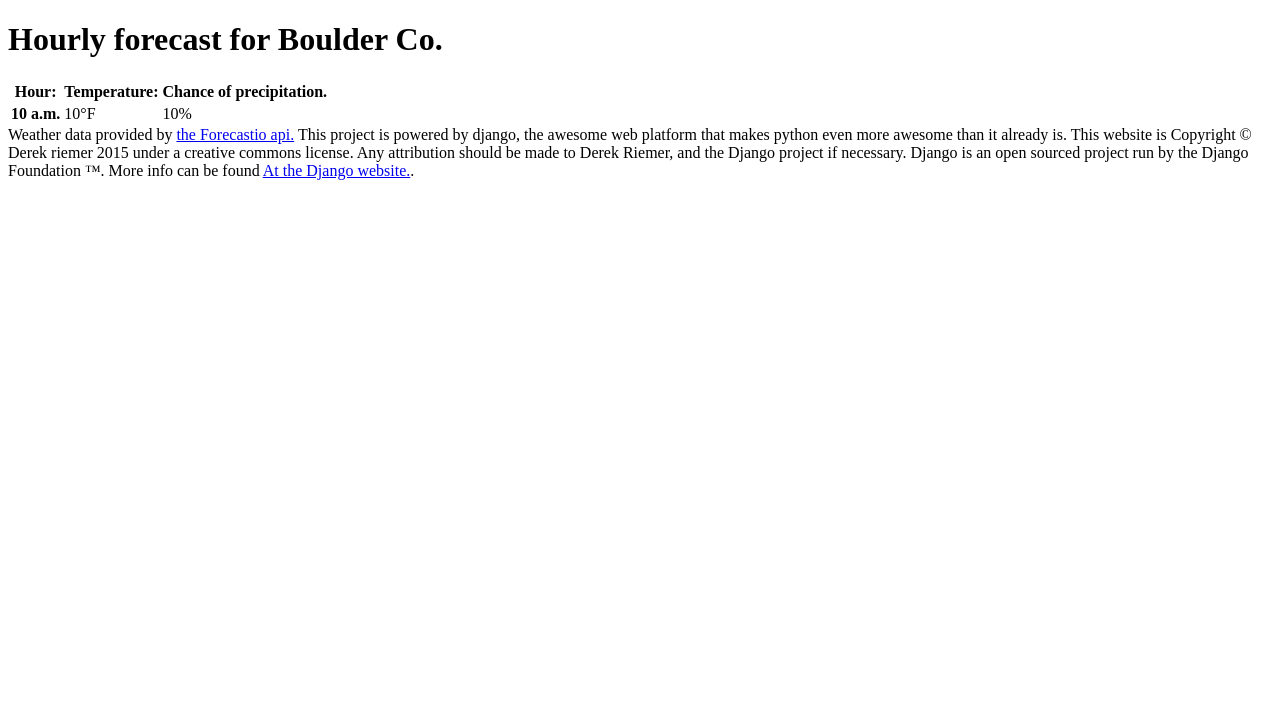
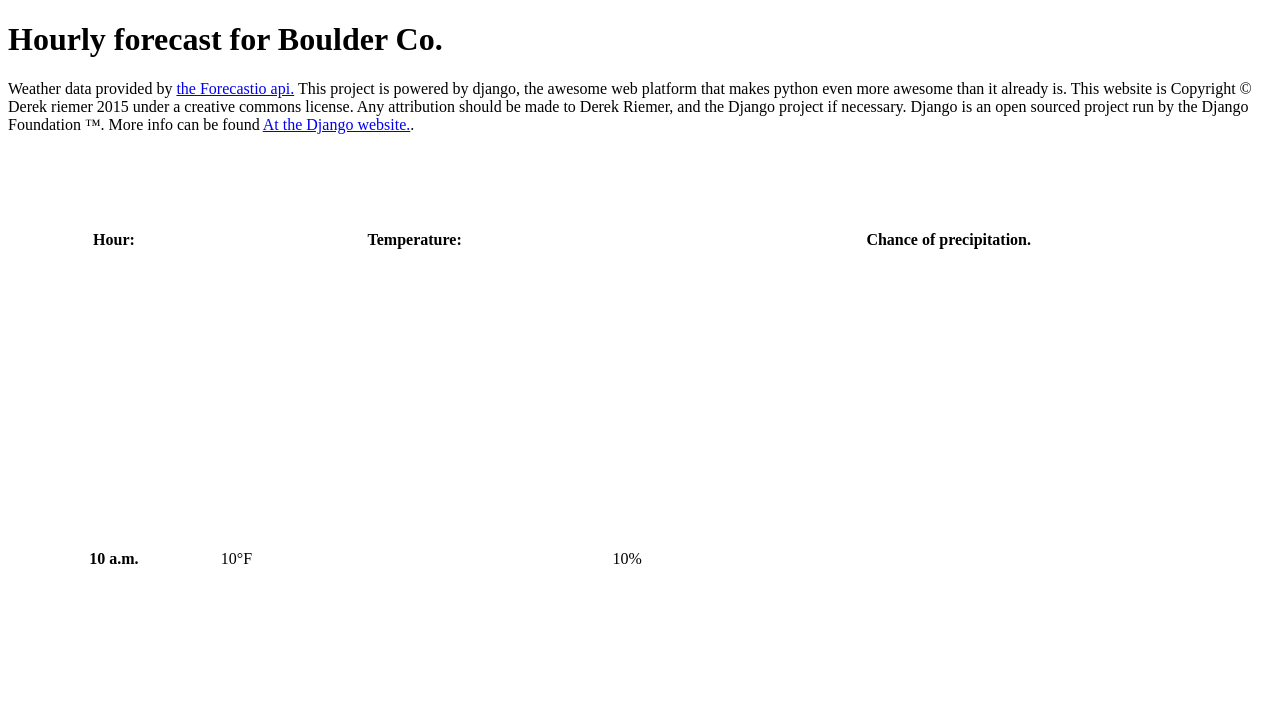
Before and after one commit to derekriemer/derek-django, a Django app: page /weather/hourly in a window 1280 px wide. Shown: the part 26-745 px from the top of the page. Run offline with Django 3.2, Linux system fonts and the light colour scheme; tables that the repository leaves empty hold one stand-in row (values such as "Sample post"); a database or web service that is not in the repository returns one stand-in record (values such as "Sample title"); data that the repository does not hold is empty.

Commit message:
fixed weather for hourly page, to make the table take up more room on the screen.

```diff
--- a/get_weather/templates/get_weather/hourly.htm
+++ b/get_weather/templates/get_weather/hourly.htm
@@ -4,8 +4,8 @@
 {% block header %}Hourly forecast for Boulder Co.{% endblock %}
 {% block main %}
 
-<section>
-<table>
+
+<table style="position:absolute;width:100%;height:80%;border:10px;">
 <tr>
 <th> Hour:</th>
 <th>Temperature:</th>
@@ -19,5 +19,5 @@
 <tr><td></td>No weather data at this time! Sorry.</td></tr>
 {% endfor %}
 </table>
-</section>
+
 {% endblock %}
```
